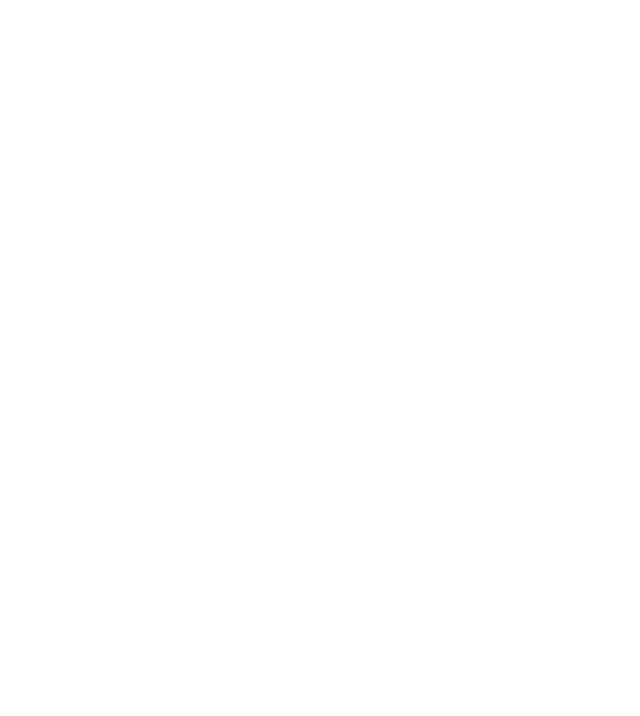
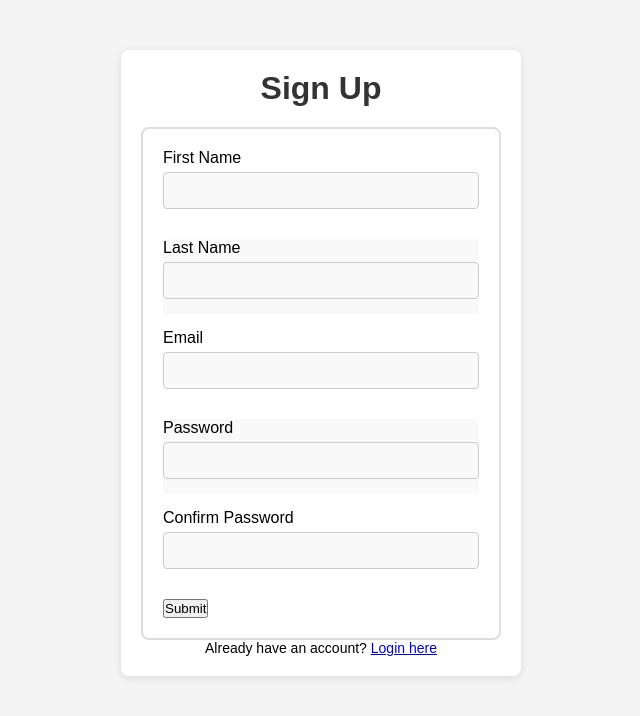
Before and after one commit to rishikeshydv/cs-230-labs, a website: page views/index.html in a window 1280 px wide. Shown: the whole page, without its empty margins (319-959 px from the left). Drawn offline with Linux system fonts and the light colour scheme.

Commit message:
feat: css added

```diff
--- a/views/index.html
+++ b/views/index.html
@@ -3,9 +3,38 @@
 <head>
     <meta charset="UTF-8">
     <meta name="viewport" content="width=device-width, initial-scale=1.0">
-    <title>Document</title>
+    <title>Sign Up Page</title>
+    <link rel="stylesheet" href="styles.css">
 </head>
 <body>
-
+    <div class="signup-container">
+        <h1>Sign Up</h1>
+        <form id="signup-form">
+            <div class="input-group">
+                <label for="first-name">First Name</label>
+                <input type="text" id="first-name" name="first-name" required>
+            </div>
+            <div class="input-group">
+                <label for="last-name">Last Name</label>
+                <input type="text" id="last-name" name="last-name" required>
+            </div>
+            <div class="input-group">
+                <label for="email">Email</label>
+                <input type="email" id="email" name="email" required>
+            </div>
+            <div class="input-group">
+                <label for="password">Password</label>
+                <input type="password" id="password" name="password" required>
+            </div>
+            <div class="input-group">
+                <label for="confirm-password">Confirm Password</label>
+                <input type="password" id="confirm-password" name="confirm-password" required>
+            </div>
+            <div class="actions">
+                <button type="submit">Submit</button>
+            </div>
+        </form>
+        <p>Already have an account? <a href="#">Login here</a></p>
+    </div>
 </body>
 </html>
--- /dev/null
+++ b/views/styles.css
@@ -0,0 +1,101 @@
+/* tag selector */
+body {
+    font-family: Arial, sans-serif;
+    background-color: #f4f4f4;
+    margin: 0;
+    padding: 0;
+}
+
+/* everything selector */
+* {
+    box-sizing: border-box;
+    margin: 0;
+    padding: 0;
+}
+
+/* class selector */
+.signup-container {
+    max-width: 400px;
+    margin: 50px auto;
+    background-color: #fff;
+    padding: 20px;
+    border-radius: 8px;
+    box-shadow: 0 2px 10px rgba(0, 0, 0, 0.1);
+}
+
+/* #id selector */
+#signup-form {
+    display: flex;
+    flex-direction: column;
+}
+
+/* tag selector */
+h1 {
+    text-align: center;
+    color: #333;
+    margin-bottom: 20px;
+}
+
+.input-group {
+    margin-bottom: 15px;
+}
+
+/* attribute selector */
+input[type="text"],
+input[type="email"],
+input[type="password"] {
+    width: 100%;
+    padding: 10px;
+    margin: 5px 0 15px 0;
+    border: 1px solid #ccc;
+    border-radius: 4px;
+}
+input[type="submit"] {
+    background-color: #4CAF50;
+    color: white;
+    padding: 14px 20px;
+    border: none;
+    cursor: pointer;
+}
+
+/* child selector */
+.signup-container > p {
+    text-align: center;
+    font-size: 14px;
+}
+
+/* hover effect */
+a:hover {
+    text-decoration: underline;
+    color: #007BFF;
+}
+
+/* nth-child */
+.input-group:nth-child(even) {
+    background-color: #f9f9f9;
+}
+
+button:hover {
+    background-color: #45a049;
+}
+
+button:active {
+    background-color: #3e8e41;
+}
+
+/* :not pseudo-class */
+input:not([type="submit"]) {
+    background-color: #f9f9f9;
+}
+
+/* :is pseudo-class */
+:is(h1, h2, h3) {
+    color: #333;
+}
+
+/* :has pseudo-class */
+form:has(input[type="password"]) {
+    border: 2px solid #ddd;
+    padding: 20px;
+    border-radius: 8px;
+}
```
Also changed, not shown: 1 other file.
